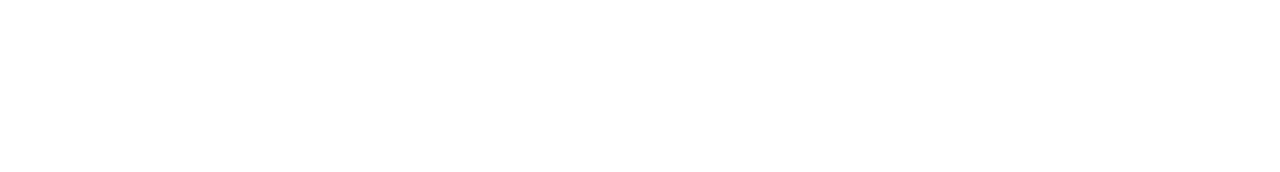
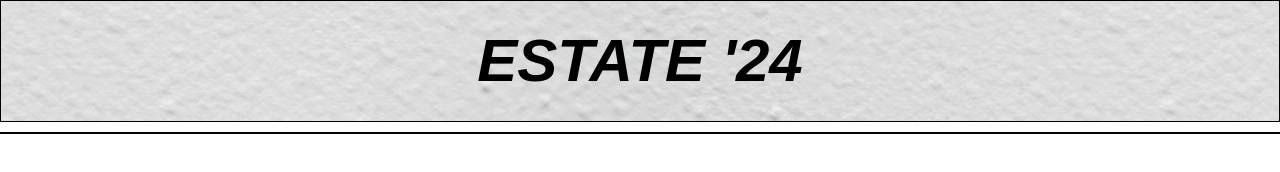
Before and after one commit to Stiv3nn/js-photo-blog, a plain HTML site: page index.html in a window 1280 px wide. Drawn offline with nearby package versions, Linux system fonts and the light colour scheme.

Commit message:
intestazione della pgina

```diff
--- a/index.html
+++ b/index.html
@@ -16,8 +16,17 @@
 </head>
 <body>
 
+    <!-- Intestazione della pagina -->
+    <header>
+        <div id="titolo">
+            <h1 class="estate"><em>ESTATE '24</em></h1>
+        </div>
+    </header>
 
+    <!-- Contenitore delle foto -->
+    <main>
 
+    </main>
 
 
 
--- a/style.css
+++ b/style.css
@@ -3,3 +3,25 @@
     padding: 0;
     box-sizing: 0;
 }
+
+/* Parametri dell'HEADER */
+header{
+    height: 120px;
+    border: 1px solid black; /*DEBUG*/
+    background-image: url("img/wall.png");
+}
+
+.estate{
+    text-align: center;
+    margin-top: 25px;
+    font-size: 60px;
+    font-family: Edu Tas Beginner, sans-serif;
+}
+
+
+/* Parametri MAIN */
+ main{
+    margin-top: 10px; /*DEBUG*/
+    border: 1px solid black;
+    /* background-image: url("img/cork.png"); */
+ }
```
